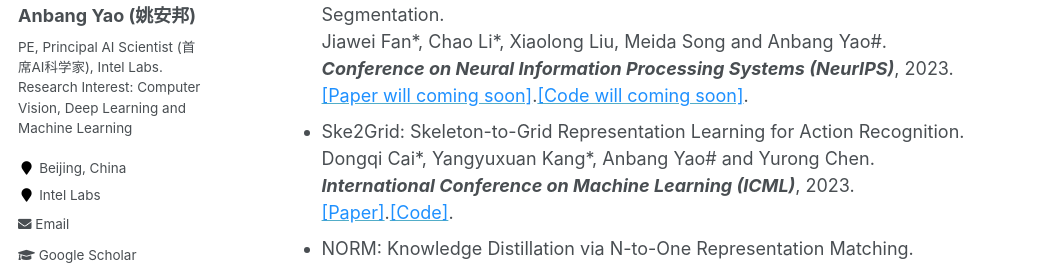
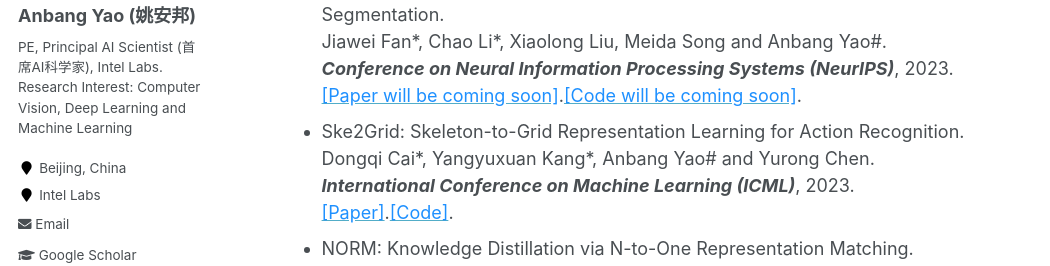
Before and after one commit to YaoAnbang/YaoAnbang.github.io, a Jekyll site: the page built from _pages/about.md, in a window 1280 px wide and 900 px high, scrolled down 2279 px. Shown: the part 175-441 px from the top of the window, without its empty margins (0-1050 px from the left). Built offline with Jekyll 4.4.1, drawn with Linux system fonts in a browser that asks for light colours.

Commit message:
Update about.md

```diff
--- a/_pages/about.md
+++ b/_pages/about.md
@@ -55,7 +55,7 @@
 
 **2023**
 <!-- <blockquote> -->
-+ Augmentation-free Dense Contrastive Distillation for Efficient Semantic Segmentation.<br> Jiawei Fan\*, Chao Li\*, Xiaolong Liu, Meida Song and Anbang Yao\#.<br><em>**Conference on Neural Information Processing Systems (NeurIPS)**</em>, 2023.<br> [<font color="DodgerBlue">[Paper will coming soon]</font>](https://github.com/OSVAI).[<font color="DodgerBlue">[Code will coming soon]</font>](https://github.com/OSVAI).<br>
++ Augmentation-free Dense Contrastive Distillation for Efficient Semantic Segmentation.<br> Jiawei Fan\*, Chao Li\*, Xiaolong Liu, Meida Song and Anbang Yao\#.<br><em>**Conference on Neural Information Processing Systems (NeurIPS)**</em>, 2023.<br> [<font color="DodgerBlue">[Paper will be coming soon]</font>](https://github.com/OSVAI).[<font color="DodgerBlue">[Code will be coming soon]</font>](https://github.com/OSVAI).<br>
 <!--</blockquote> -->
 <!-- <blockquote> -->
 + Ske2Grid: Skeleton-to-Grid Representation Learning for Action Recognition.<br> Dongqi Cai\*, Yangyuxuan Kang\*, Anbang Yao\# and Yurong Chen.<br><em>**International Conference on Machine Learning (ICML)**</em>, 2023.<br> [<font color="DodgerBlue">[Paper]</font>](https://proceedings.mlr.press/v202/cai23c/cai23c.pdf).[<font color="DodgerBlue">[Code]</font>](https://github.com/OSVAI/Ske2Grid).<br>
```
